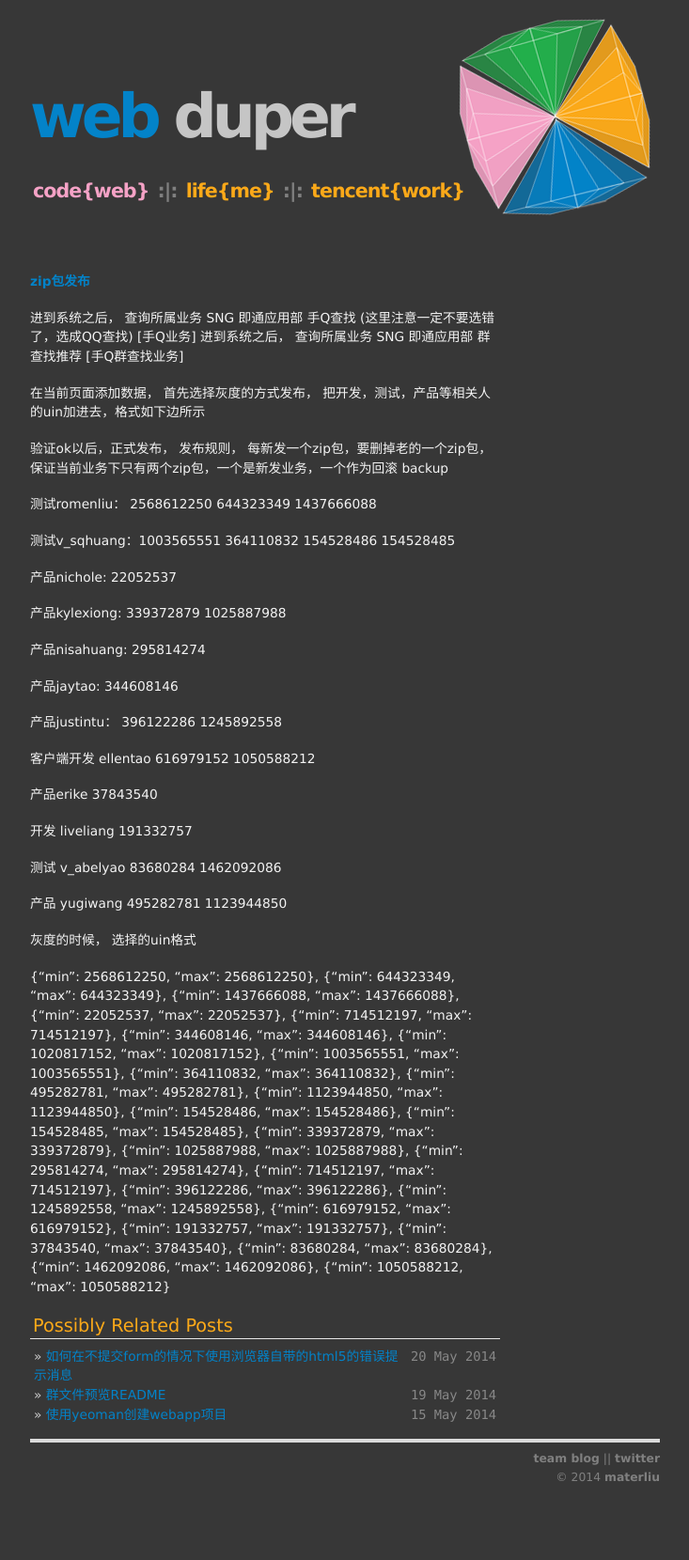
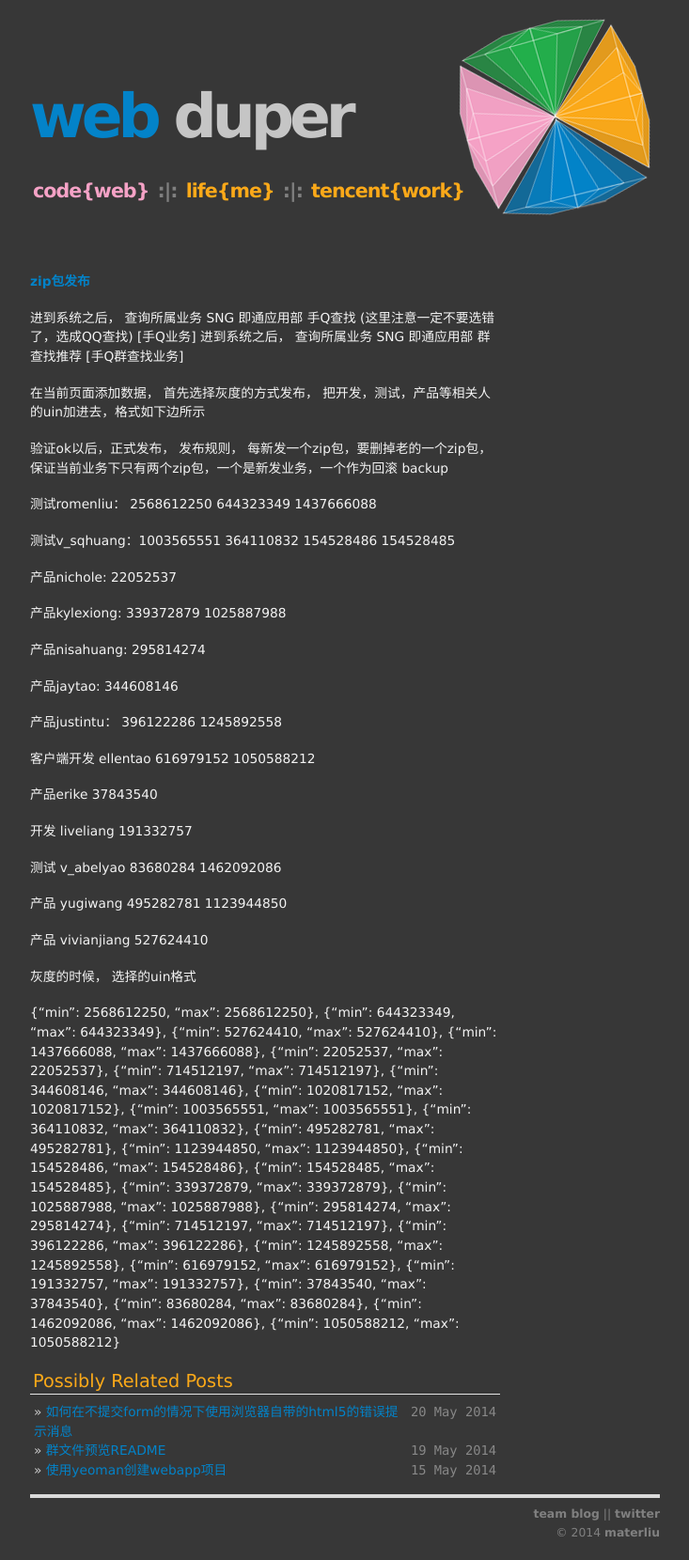
Before and after one commit to materliu/materliu.github.io, a Jekyll site: the page built from all/tencent/_posts/2014-04-15-mobile_qq_zip_publish.md, in a window 1280 px wide. Shown: the whole page at 94% size, without its empty margins (273-1006 px from the left). Built offline with Jekyll 4.4.1, drawn with Linux system fonts in a browser that asks for light colours; Markdown is read by kramdown in place of the engine named in the settings; before the commit the page ends 1601 px from its top, so only the background shows below that.

Commit message:
add vivianjiang's qq num !

```diff
--- a/all/tencent/_posts/2014-04-15-mobile_qq_zip_publish.md
+++ b/all/tencent/_posts/2014-04-15-mobile_qq_zip_publish.md
@@ -37,12 +37,15 @@ title: 2014-04-15-手Qzip包发布.md
 
 产品 yugiwang  495282781 1123944850
 
+产品 vivianjiang 527624410
+
 
 
 灰度的时候， 选择的uin格式
 
 {"min": 2568612250, "max": 2568612250},
 {"min": 644323349, "max": 644323349},
+{"min": 527624410, "max": 527624410},
 {"min": 1437666088, "max": 1437666088},
 {"min": 22052537, "max": 22052537},
 {"min": 714512197, "max": 714512197},
```
